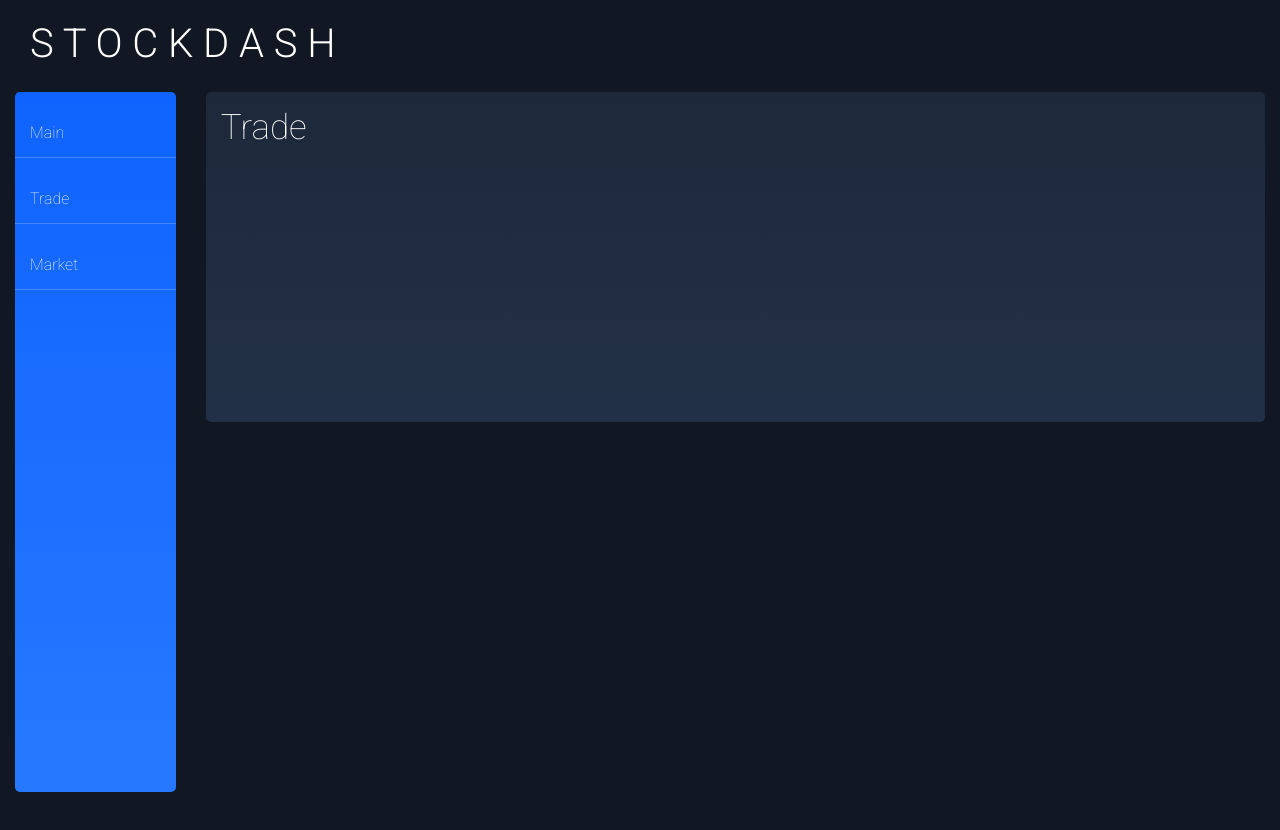
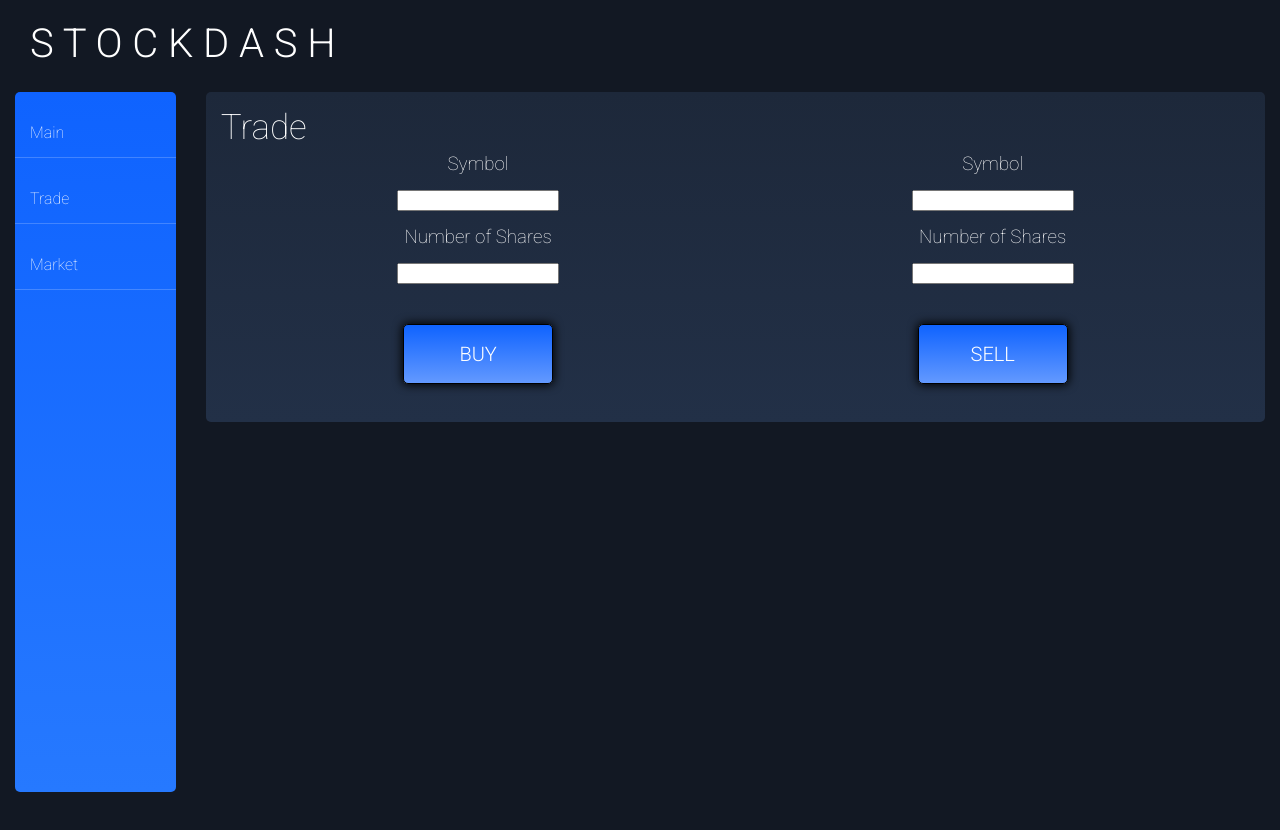
Before and after one commit to wmctavish/stockdash, a React (Create React App) app: page / in a window 1280 px wide. Both pictures are taken after a click on the element "Trade". Shown: the top 830 px of the page. Built offline with nearby package versions, Linux system fonts and the light colour scheme.

Commit message:
Updates to Trade Area

```diff
--- a/package.json
+++ b/package.json
@@ -6,10 +6,10 @@
   "dependencies": {
     "chart.js": "^2.7.3",
     "gh-pages": "^2.0.1",
-    "react": "^16.8.1",
+    "react": "^16.8.3",
     "react-chartjs-2": "^2.7.4",
-    "react-dom": "^16.8.1",
-    "react-scripts": "2.1.5"
+    "react-dom": "^16.8.3",
+    "react-scripts": "^2.1.5"
   },
   "scripts": {
     "start": "react-scripts start",
--- a/src/components/Market.js
+++ b/src/components/Market.js
@@ -64,7 +64,7 @@ class Market extends Component {
                 <div style={title}>
                     <div style={subHeading}>Individual Stock Info At A Glance</div>
                     <div style={heading}>Current Values</div>
-                    <div><input ref={this.stock} style={searchBar} placeholder='Enter Stock...'></input></div>
+                    <div><input ref={this.stock} style={searchBar} placeholder='Enter Symbol...'></input></div>
                 </div>
 
 
--- a/src/components/Trade.js
+++ b/src/components/Trade.js
@@ -1,10 +1,62 @@
 import React, { Component } from 'react';
 
 class Trade extends Component {
+    constructor(props) {
+        super(props);
+        this.state = {
+
+        }
+    }
+
+    someFunction() {
+        let thisVar = 1;
+        const displayVar = () => {
+            console.log(thisVar);
+        }
+
+        const changeVar = (newValue) => {
+            thisVar = newValue;
+        }
+
+        changeVar('and now this')
+        displayVar()
+    }
+
+
     render() {
         return(
             <div style={mainSpace}>
                 <div style={heading}>Trade</div>
+
+                <div style={tradeArea}>
+                <div style={buySide}>
+                    <div>
+                        <h3 style={h3s}>Symbol</h3>
+                        <input style={inputs}></input>
+                    </div>
+
+                    <div>
+                        <h3 style={h3s}>Number of Shares</h3>
+                        <input style={inputs}></input>
+                    </div>
+
+                    <button style={buyButton} onClick={this.someFunction}>BUY</button>
+                </div>
+
+                <div style={sellSide}>
+                    <div>
+                        <h3 style={h3s}>Symbol</h3>
+                        <input style={inputs}></input>
+                    </div>
+
+                    <div>
+                        <h3 style={h3s}>Number of Shares</h3>
+                        <input style={inputs}></input>
+                    </div>
+
+                    <button style={buyButton} onClick={this.someFunction}>SELL</button>
+                    </div>
+                </div>
             </div>
         );
     }
@@ -23,6 +75,11 @@ const mainSpace = {
     borderRadius: '5px'
 }
 
+const tradeArea = {
+    display: 'flex',
+    justifyContent: 'space-evenly'
+}
+
 const heading = {
     textAlign: 'left',
     fontSize: '35px',
@@ -30,4 +87,43 @@ const heading = {
     fontWeight: '100'
 }
 
+const buySide = {
+    width: '100%',
+    fontFamily: 'Roboto, sans-serif'
+}
+
+const sellSide = {
+    width: '100%',
+    fontFamily: 'Roboto, sans-serif'
+}
+
+const h3s = {
+    fontFamily: 'Roboto, sans-serif',
+    fontWeight: '100',
+    margin: '5px'
+}
+
+const inputs = {
+    width: '30%',
+    fontFamily: 'Roboto, sans-serif',
+    fontWeight: '100',
+    textAlign: 'center',
+    margin: '10px'
+}
+
+const buyButton = {
+    backgroundImage: 'linear-gradient(#0f63ff, #6399ff)',
+    border: '1px solid black',
+    borderRadius: '5px',
+    boxShadow: '0 0 10px 1px black',
+    marginTop: '30px',
+    width: '150px',
+    height: '60px',
+    fontSize: '20px',
+    fontFamily: 'Roboto, sans-serif',
+    fontWeight: '300',
+    color: 'white',
+    cursor: 'pointer'
+}
+
 export default Trade;
```
Also changed, not shown: 1 other file (tests, documents, lock files or other folders).
